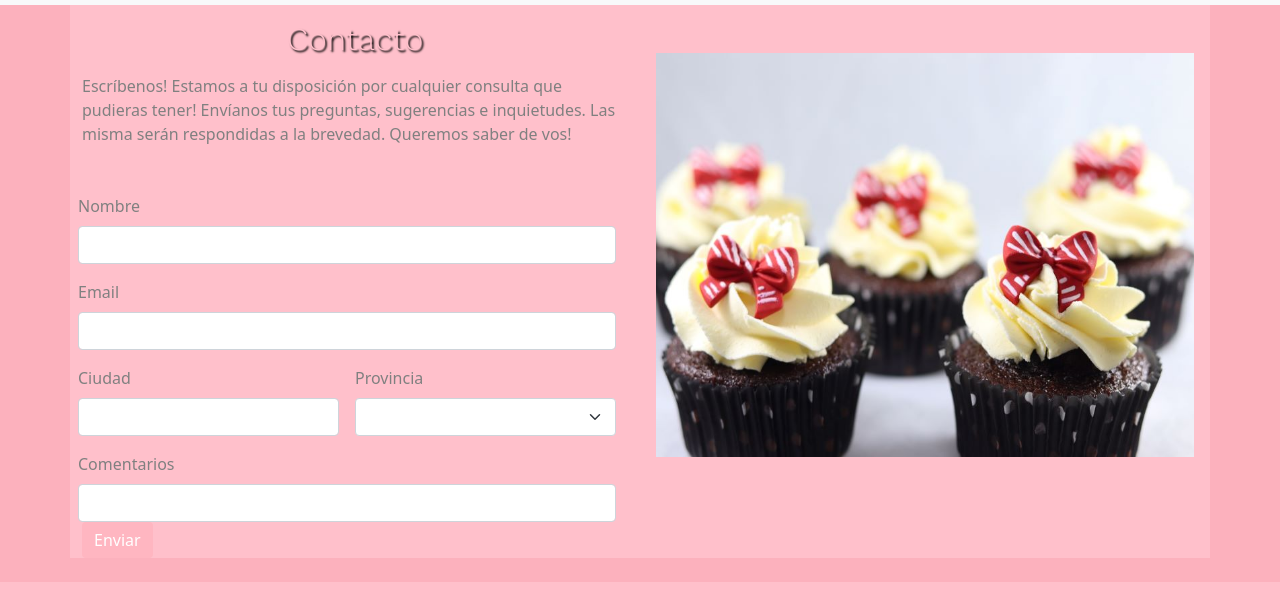
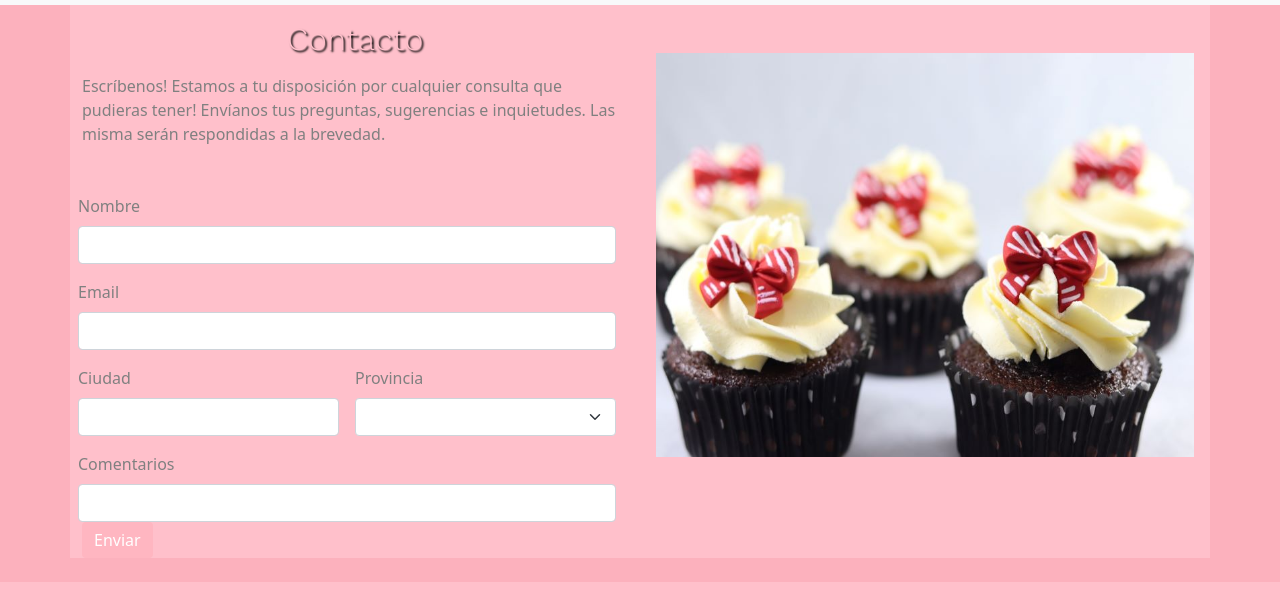
Before and after one commit to carmmcl/Cupcakes-Bootstrap, a website: page contacto.html in a window 1280 px wide. Shown: the part 107-698 px from the top of the page. Drawn offline with nearby package versions, Linux system fonts and the light colour scheme.

Commit message:
modificaciones

```diff
--- a/contacto.html
+++ b/contacto.html
@@ -49,7 +49,7 @@
       <div class="row">
         <div class="col-xs-12 col-lg-6"></div>
             <p class="parrafo mt-2">Escríbenos! Estamos a tu disposición por cualquier consulta que pudieras tener!
-           Envíanos tus preguntas, sugerencias e inquietudes. Las misma serán respondidas a la brevedad. Queremos saber de vos!</p>
+           Envíanos tus preguntas, sugerencias e inquietudes. Las misma serán respondidas a la brevedad. </p>
             <form class="row g-3">
               <div class="col-md-12">
                 <label for="inputEmail4" class="form-label">Nombre</label>
```
